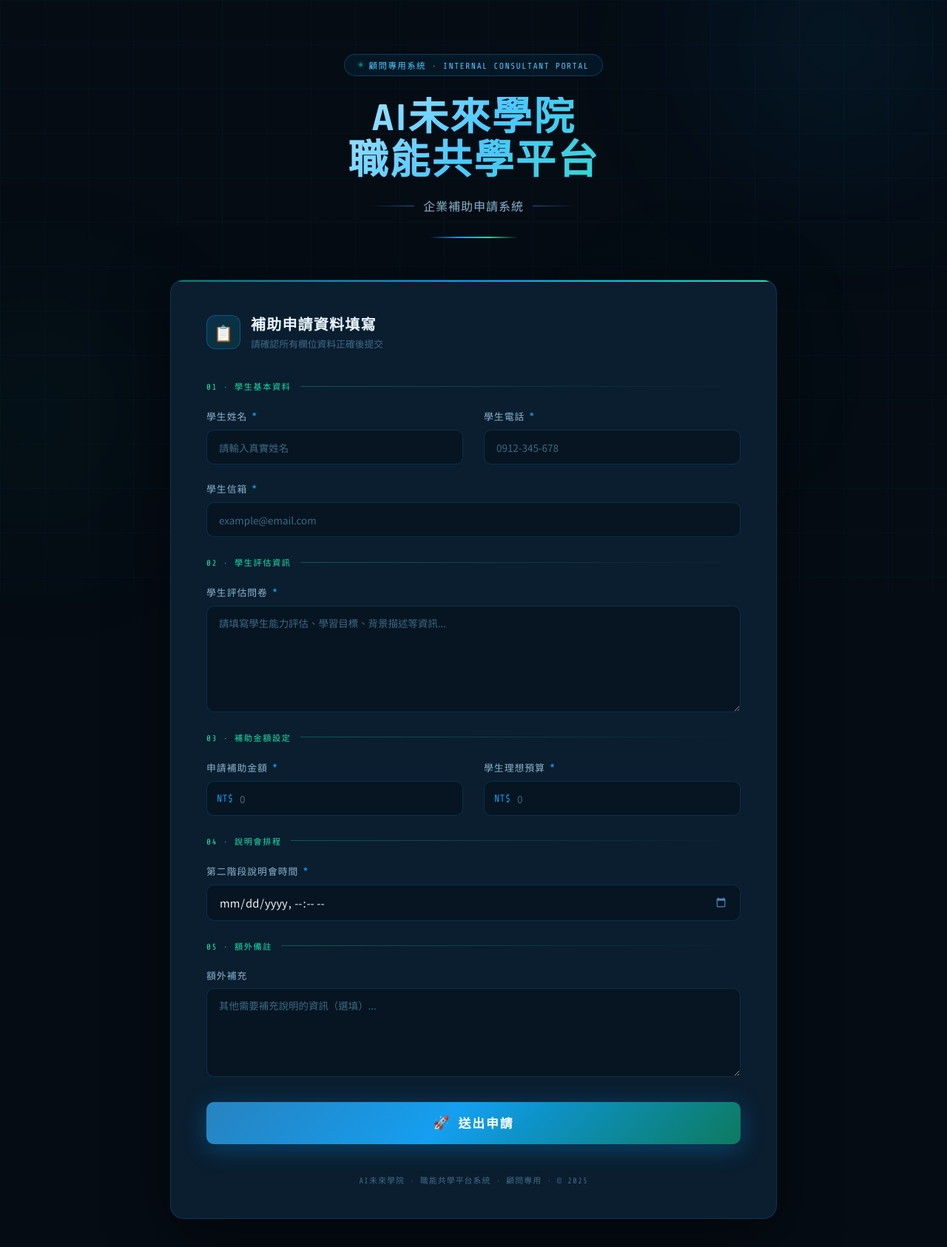
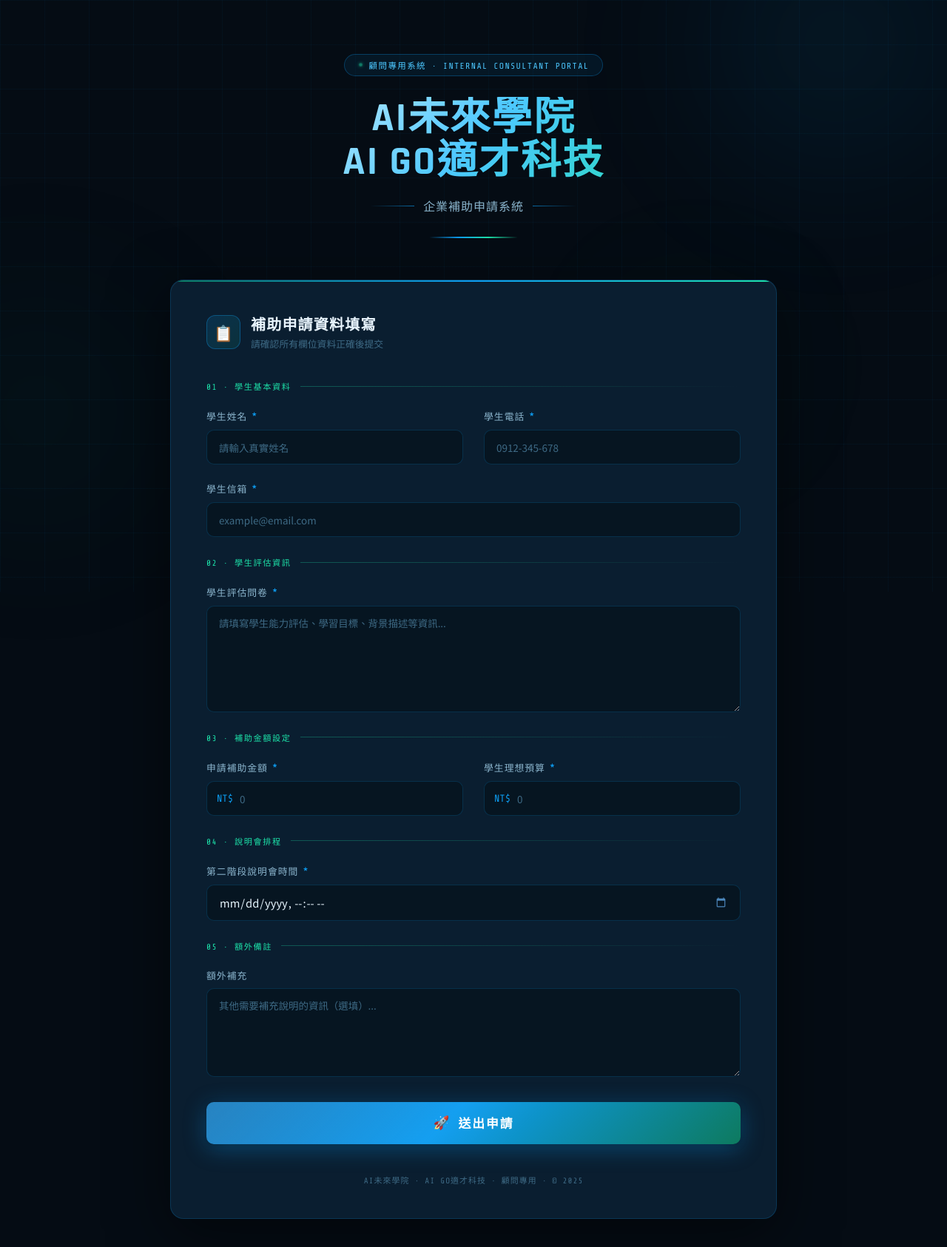
Before and after one commit to Dan-Chang-MN/AI.Xplatform, a plain HTML site: page index.html in a window 1280 px wide. Shown: the whole page at 74% size. Drawn offline with nearby package versions, Linux system fonts and the light colour scheme.

Commit message:
Update index.html

```diff
--- a/index.html
+++ b/index.html
@@ -3,7 +3,7 @@
 <head>
 <meta charset="UTF-8">
 <meta name="viewport" content="width=device-width, initial-scale=1.0">
-<title>AI未來學院 — 職能共學平台補助申請系統</title>
+<title>AI未來學院 — AI GO適才科技補助申請系統</title>
 <style>
   @import url('https://fonts.googleapis.com/css2?family=Noto+Sans+TC:wght@300;400;500;700&family=Rajdhani:wght@400;500;600;700&family=Share+Tech+Mono&display=swap');
 
@@ -426,7 +426,7 @@
 
   <section class="hero">
     <div class="hero-badge">顧問專用系統 · Internal Consultant Portal</div>
-    <h1>AI未來學院<br>職能共學平台</h1>
+    <h1>AI未來學院<br>AI GO適才科技</h1>
     <p class="hero-sub">企業補助申請系統</p>
     <div class="hero-divider"></div>
   </section>
@@ -528,7 +528,7 @@
     </div>
 
   <footer class="footer">
-    <p>AI未來學院 · 職能共學平台系統 · 顧問專用 · © 2025</p>
+    <p>AI未來學院 · AI GO適才科技 · 顧問專用 · © 2025</p>
   </footer>
 
   </div>
@@ -600,7 +600,7 @@
     const payload = {
       meta: {
         submittedAt: new Date().toISOString(),
-        system: 'AI未來學院 職能共學平台補助申請系統',
+        system: 'AI未來學院 AI GO適才科技補助申請系統',
         version: '1.0.0'
       },
       student: {
```
